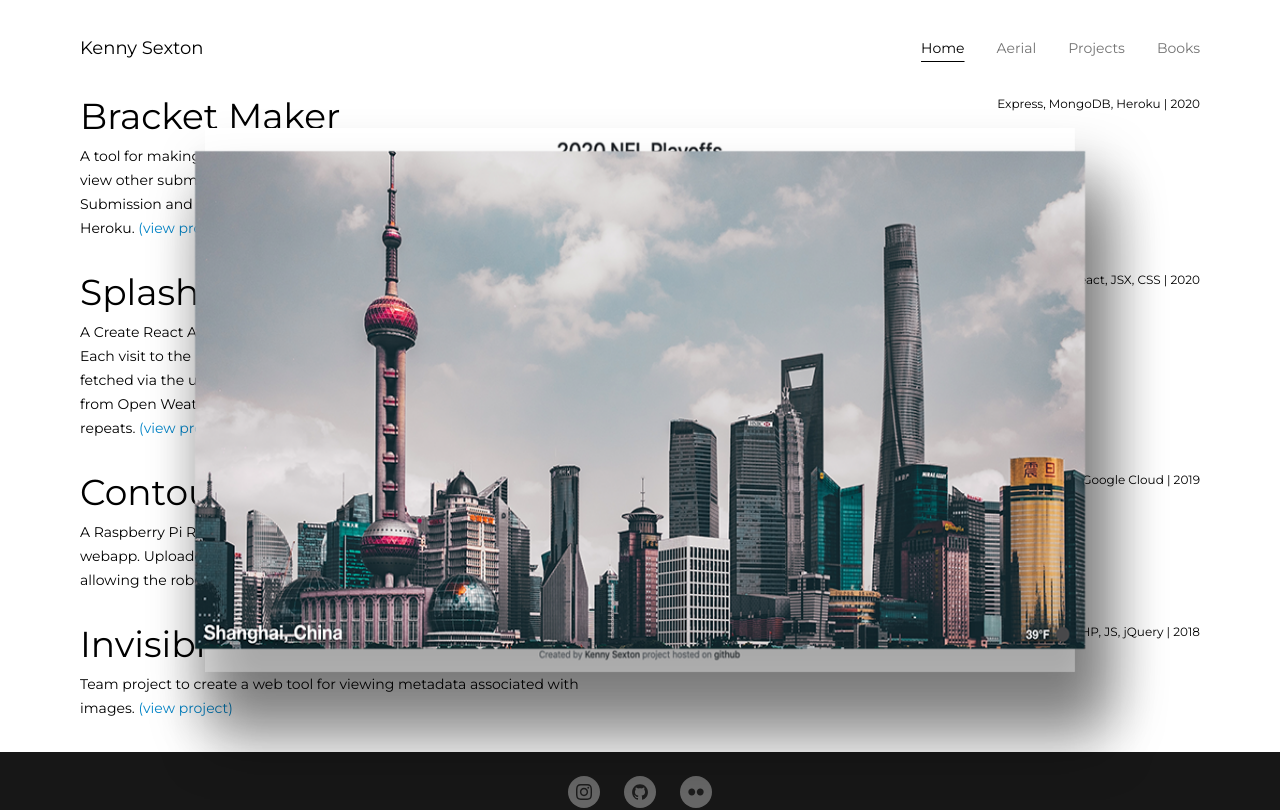
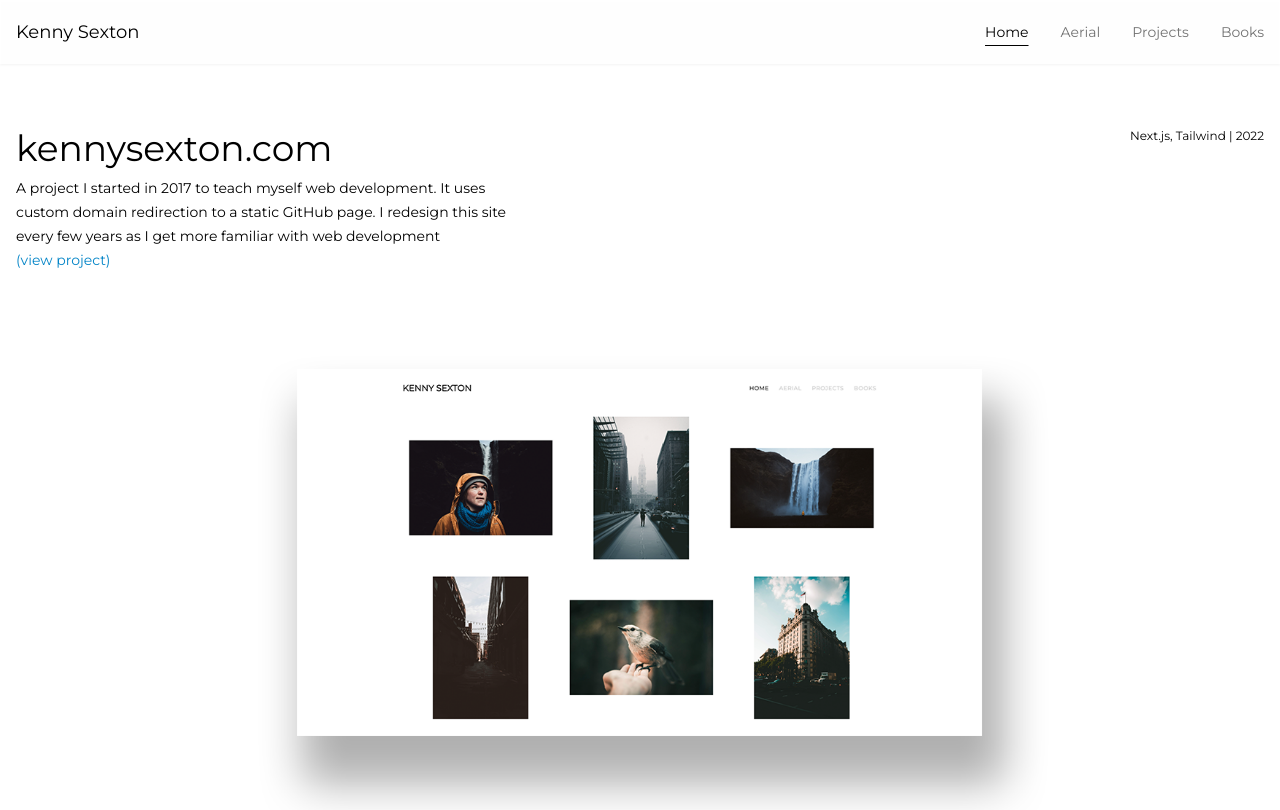
Before and after one commit to kennysexton/kennysexton.com, a Next.js app: page /projects in a window 1280 px wide. Shown: the top 810 px of the page. Built offline with nearby package versions, Linux system fonts and the light colour scheme.

Commit message:
project content, image tag fix, nav style

```diff
--- a/components/nav.js
+++ b/components/nav.js
@@ -15,7 +15,7 @@ export default function Nav() {
   const [activeNavItem, setActiveNavItem] = useState(defaultName)
 
   return (
-    <nav className="sticky top-0 h-24">
+    <nav className="sticky backdrop-blur-md bg-white/90 drop-shadow-sm top-0 h-12 sm:h-16">
       <div className="container h-full flex justify-between items-center">
         <div>
           <Link
@@ -26,7 +26,7 @@ export default function Nav() {
             Kenny Sexton
           </Link>
         </div>
-        <div className="flex lg:gap-8 sm:gap-2 text-sm text-neutral-500">
+        <div className="flex lg:gap-8 gap-2 text-sm text-neutral-500">
           {navDirectory.map((item) => (
             <div key={item.name} className="hover:underline hover:underline-offset-8 hover:text-black">
               <Link
--- a/components/project/project-header.js
+++ b/components/project/project-header.js
@@ -9,7 +9,7 @@ export default function ProjectHeader(props) {
   return (
 
     <div className="flex flex-col">
-      <div className="flex justify-between flex-col sm:flex-row mb-8">
+      <div className="flex justify-between flex-col sm:flex-row">
         <div>
           <h2 className="text-4xl mb-2">
             {title}
@@ -17,7 +17,7 @@ export default function ProjectHeader(props) {
           <p className="max-w-lg text-sm leading-6">
             {description}
             {' '}
-            <Link className="text-sky-600" href={link}>{linkText}</Link>
+            <Link className="text-sky-600 whitespace-nowrap" href={link}>{linkText}</Link>
           </p>
         </div>
         <h3 className="text-xs my-4 sm:my-0 text-center sm:text-start">
@@ -28,7 +28,13 @@ export default function ProjectHeader(props) {
           {year}
         </h3>
       </div>
-      {image && <Image src={image} fill alt={`${title} screenshot`} />}
+      {image && (
+      <div className="flex justify-center w-full">
+        <div className="w-4/5">
+          <Image src={image} alt={`${title} screenshot`} />
+        </div>
+      </div>
+      )}
     </div>
   )
 }
--- a/pages/_app.js
+++ b/pages/_app.js
@@ -16,7 +16,7 @@ function MyApp({ Component, pageProps }) {
       </Head>
       <div className={montserrat.className}>
         <Nav />
-        <main>
+        <main className="my-16">
           <Component {...pageProps} />
         </main>
         <Footer />
--- a/pages/projects.js
+++ b/pages/projects.js
@@ -1,8 +1,22 @@
-import ProjectHeader from '../components/project/project-header'
-
-const imagePath = '/project-images'
+/* eslint-disable import/no-unresolved */
+import ProjectHeader from '@components/project/project-header'
+import website from '@public/project-images/kennysexton.com.png'
+import bracket from '@public/project-images/bracket.png'
+import splashdown from '@public/project-images/splashdown.png'
+import contourLine from '@public/project-images/contourlineprinter.png'
+import invisibleI from '@public/project-images/invisible-i.png'
+import mammoth from '@public/project-images/mammoth.png'
 
 const projects = [
+  {
+    title: 'kennysexton.com',
+    tools: 'Next.js, Tailwind',
+    year: '2022',
+    description: 'A project I started in 2017 to teach myself web development. It uses custom domain redirection to a static GitHub page. I redesign this site every few years as I get more familiar with web development',
+    linkText: '(view project)',
+    link: 'https://github.com/kennysexton/kennysexton.github.io',
+    image: { ...website },
+  },
   {
     title: 'Bracket Maker',
     tools: 'Express, MongoDB, Heroku',
@@ -10,7 +24,7 @@ const projects = [
     description: 'A tool for making sport playoff brackets. Here users can submit a bracket, view other submissions, as well as view their position on the leaderboard. Submission and result data is pulled from a custom API running on Heroku. ',
     linkText: '(view project)',
     link: 'https://github.com/kennysexton/Sport-Bracket-Maker',
-    image: `${imagePath}/bracket.png`,
+    image: { ...bracket },
   },
   {
     title: 'Splashdown',
@@ -19,7 +33,7 @@ const projects = [
     description: 'A Create React App project for generating a random city homepage. Each visit to the page selects a random city. A photo from that city is fetched via the unsplash API, as well as the current weather information from Open Weather API. Each time the page is loaded the process repeats.',
     linkText: '(view project)',
     link: 'https://kennysexton.com/splashdown/',
-    image: `${imagePath}/splashdown.png`,
+    image: { ...splashdown },
   },
   {
     title: 'Contour Line Printer',
@@ -28,6 +42,7 @@ const projects = [
     description: 'A Raspberry Pi Robot car that can print out photos uploaded to a webapp. Uploaded images are converted to a contour line drawing allowing the robot to print your image at any size. ',
     linkText: '(view project)',
     link: 'https://github.com/contourlineprinter/capstone',
+    image: { ...contourLine },
   },
   {
     title: 'Invisible I',
@@ -36,6 +51,16 @@ const projects = [
     description: 'Team project to create a web tool for viewing metadata associated with images. ',
     linkText: '(view project)',
     link: 'https://github.com/kennysexton/Invisible-I',
+    image: { ...invisibleI },
+  },
+  {
+    title: 'Mammoth Coffee',
+    tools: 'HTML, CSS ',
+    year: '2018',
+    description: 'Mammoth Coffee is a design re-work for a Philadelphia coffee shop.',
+    linkText: '(view project)',
+    link: 'https://kennysexton.com/MammothCoffee/index.html',
+    image: { ...mammoth },
   },
 ]
 
--- a/tailwind.config.js
+++ b/tailwind.config.js
@@ -10,10 +10,6 @@ module.exports = {
       center: true,
       padding: {
         DEFAULT: '1rem',
-        sm: '2rem',
-        lg: '4rem',
-        xl: '5rem',
-        '2xl': '6rem',
       },
     },
   },
```
Also changed, not shown: jsconfig.json (added, +9 -0 lines).
